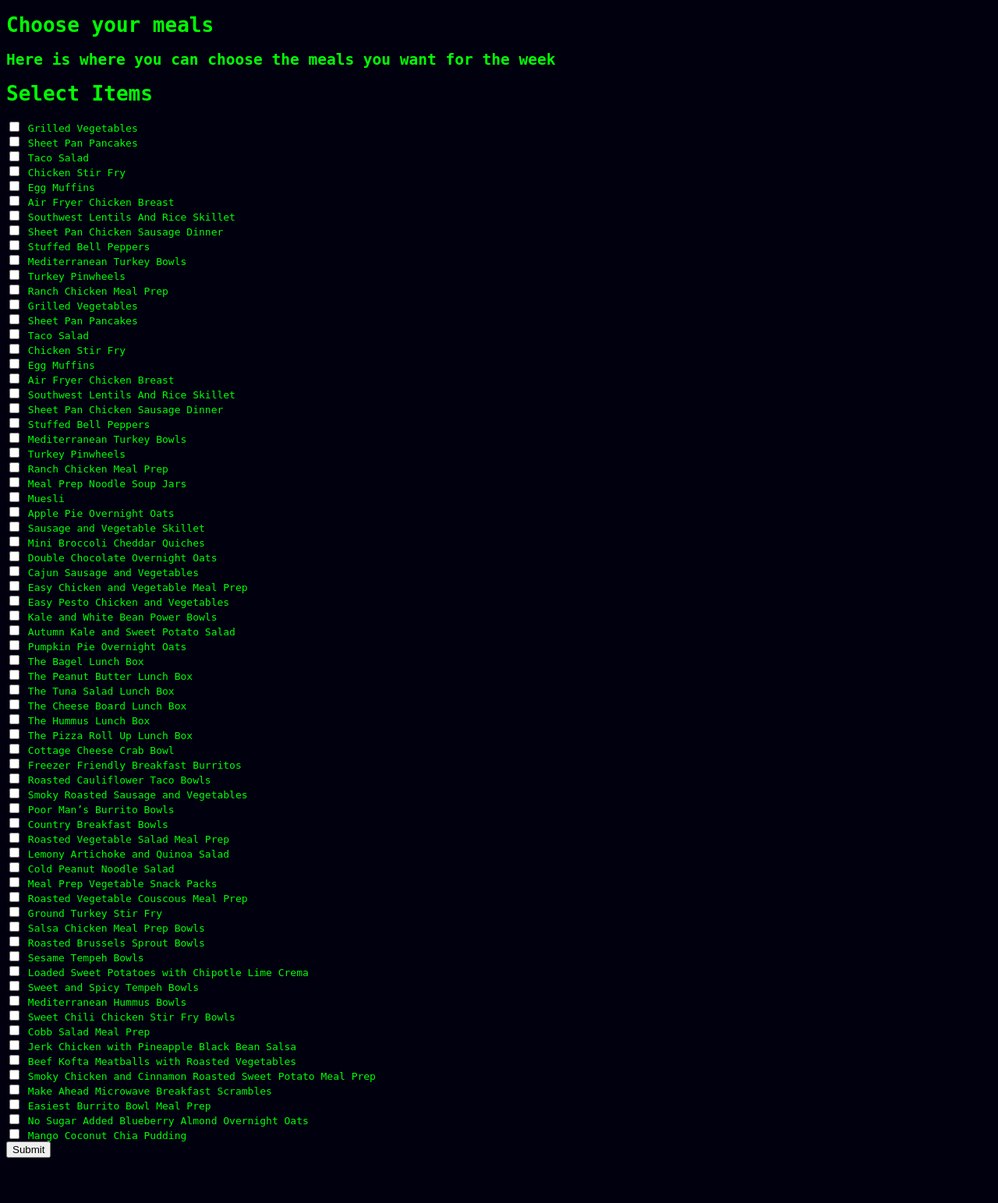
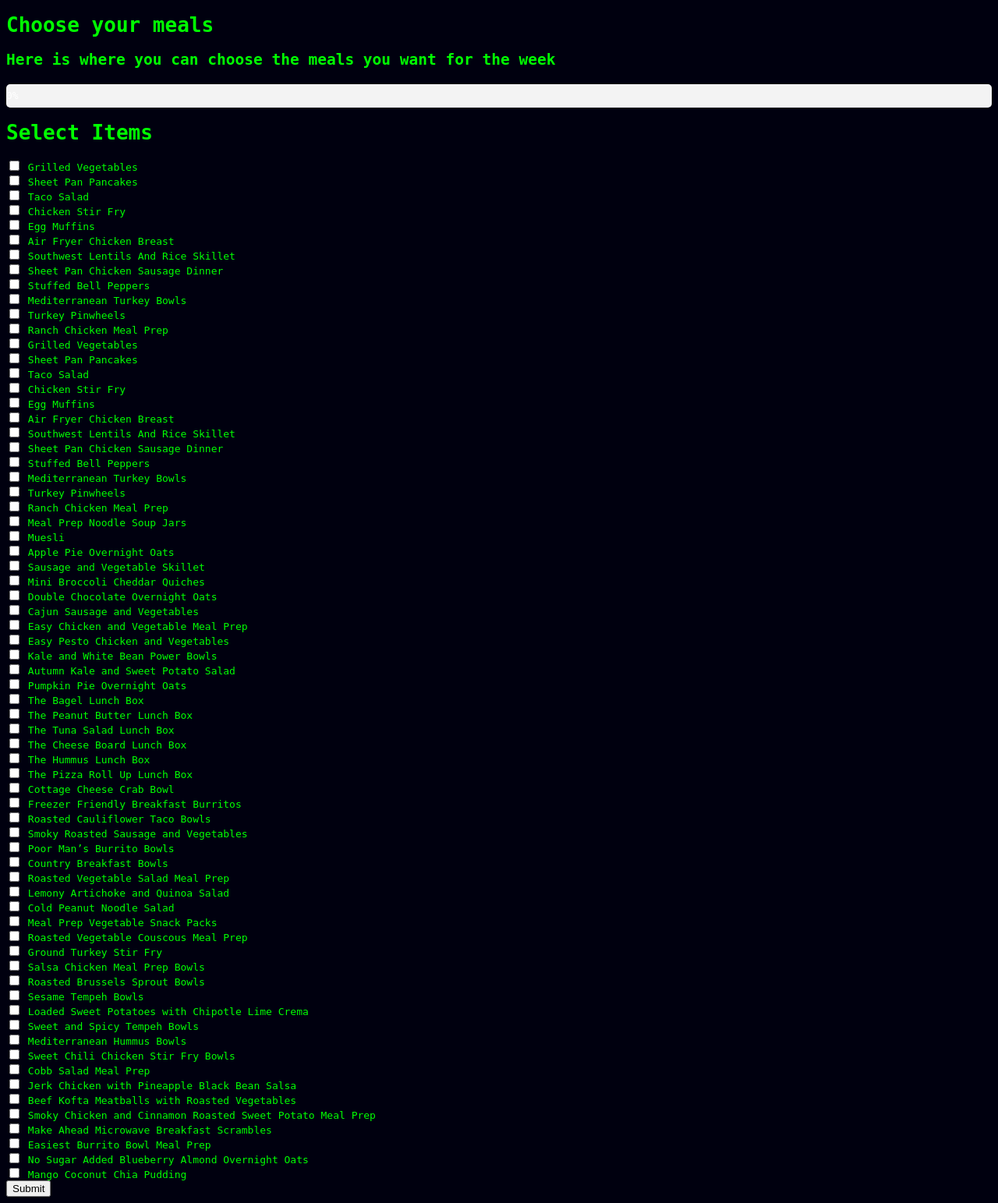
Before and after one commit to gbeck139/meal-maverick, a Flask app: page /menu in a window 1280 px wide. Shown: the whole page at 78% size. Before the commit the page ends 1485 px from the top, so only its background shows below. Run offline with Flask 3, Linux system fonts and the light colour scheme.

Commit message:
🎣👗 Checkpoint ./.gitignore:70263072/9 ./web_app/static/css/style.css:70263072/1229 ./web_app/templates/menu.html:70263072/1756

```diff
--- a/web_app/static/css/style.css
+++ b/web_app/static/css/style.css
@@ -6,6 +6,23 @@
   --color-text-main: #000000;
   --color-primary: #FFF000;
   --font-family: monospace;
+}
+
+.progress-container {
+    width: 100%;
+    background-color: #f3f3f3;
+    border-radius: 5px;
+    overflow: hidden;
+    margin-top: 20px;
+}
+
+.progress-bar {
+    height: 30px;
+    width: 0;
+    background-color: #4caf50;
+    text-align: center;
+    line-height: 30px; /* Center text vertically */
+    color: white;
 }
 
 
--- a/web_app/templates/menu.html
+++ b/web_app/templates/menu.html
@@ -6,9 +6,14 @@
 {%block body%}
 <h1>Choose your meals</h1>
 <h2>Here is where you can choose the meals you want for the week</h2>
+
+  <div class="progress-container">
+      <div id="progressBar" class="progress-bar">0%</div>
+  </div>
+
 <div>
 <h1>Select Items</h1>
-    <form method="POST" action="/menu">
+    <form id="mealForm" method="POST" action="/menu">
         {% for meal in meals %}
             <input type="checkbox" name="selected_meals" value="{{ meal.id }}"> {{ meal.name }}<br>
         {% endfor %}
@@ -19,4 +24,32 @@
 <div class="contents">
 
 </div>
+
+
+
+<script>
+    // JavaScript to handle progress bar updates
+    const mealForm = document.getElementById('mealForm');
+    const progressBar = document.getElementById('progressBar');
+
+    mealForm.addEventListener('change', function() {
+        let totalValue = 0;
+
+        // Calculate total value of selected meals
+        const checkboxes = document.querySelectorAll('input[name="selected_meals"]:checked');
+        checkboxes.forEach(checkbox => {
+            totalValue += parseFloat(checkbox.value);
+        });
+
+        // Assume maximum value for progress is $50 (can be adjusted)
+        const maxValue = 50;
+        const percentage = (totalValue / maxValue) * 100;
+
+        // Update progress bar
+        progressBar.style.width = percentage + '%';
+        progressBar.textContent = Math.round(percentage) + '%'; // Show percentage text
+    });
+</script>
+
+
 {%endblock%}
```
Also changed, not shown: 1 other file.
